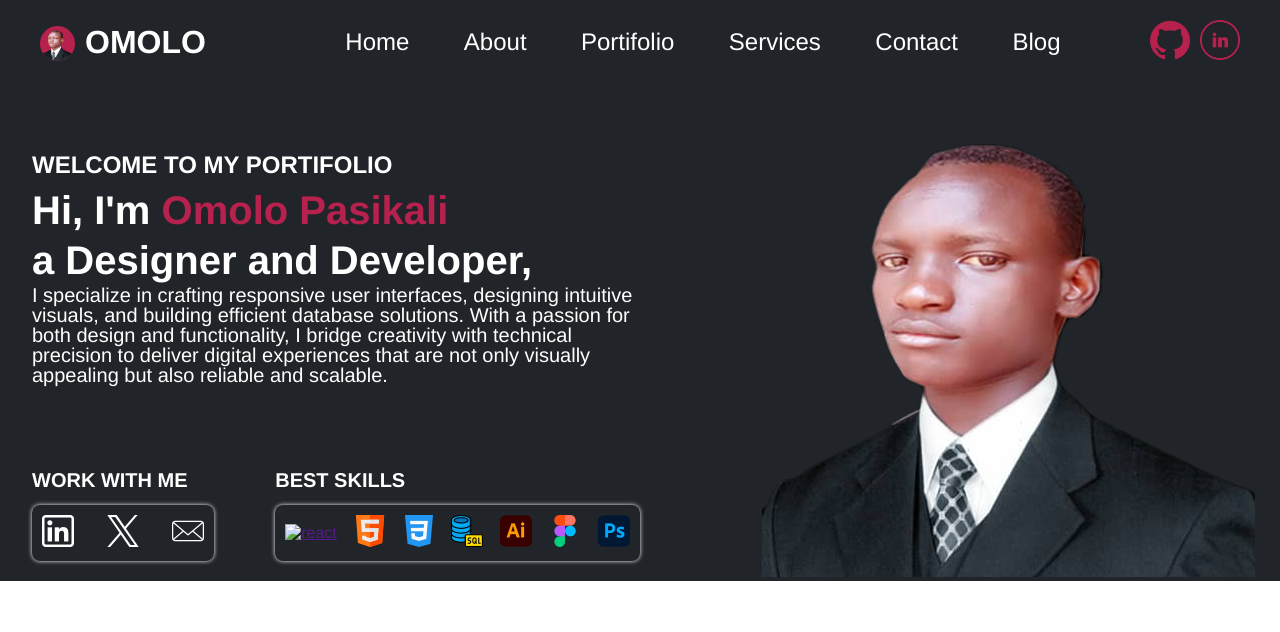
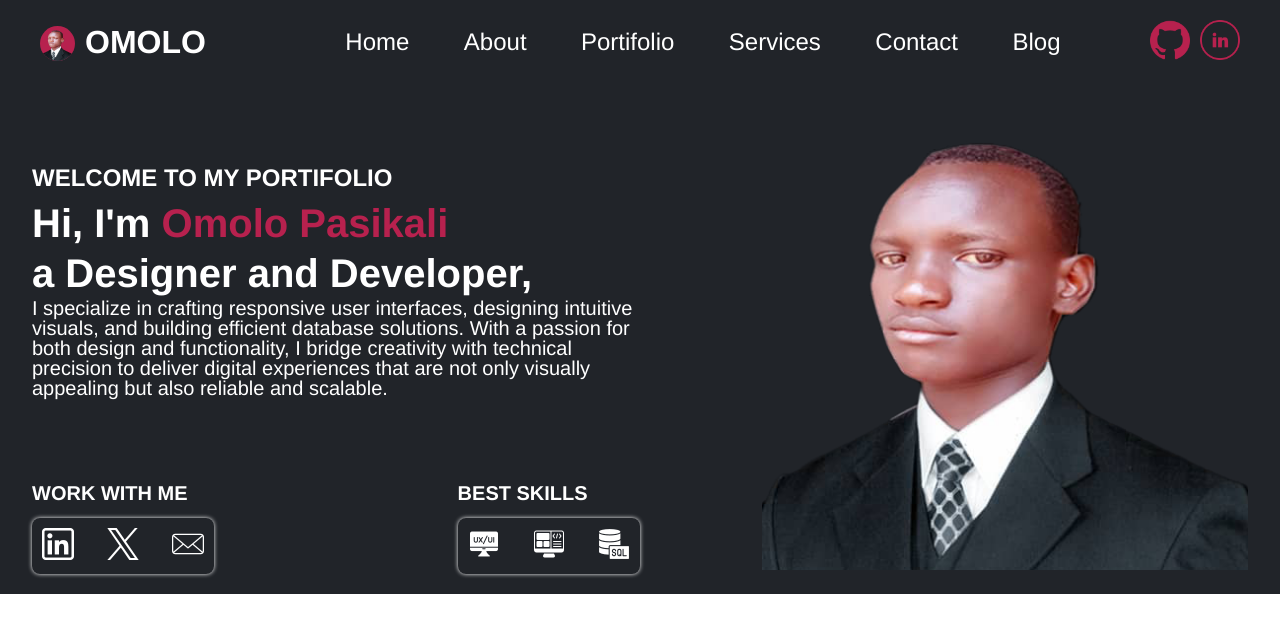
Before and after one commit to Pascal01dev/dev-portifolio, a plain HTML site: page index.html in a window 1280 px wide. Drawn offline with Linux system fonts and the light colour scheme.

Commit message:
finishing hero

```diff
--- a/index.html
+++ b/index.html
@@ -54,13 +54,9 @@
               <div class="hero-skills">
                 <h2>BEST SKILLS</h2>
                 <div class="skills-tools">
-                  <a href=""> <img src="assets/atom (1).png" alt="react"> </a>
-                  <a href=""> <img src="assets/html.png" alt="html"> </a>
-                  <a href=""> <img src="assets/css-3.png" alt="css"> </a>
-                  <a href=""> <img src="assets/database.png" alt="css"> </a>
-                  <a href=""> <img src="assets/illustrator.png" alt="html"> </a>
-                  <a href=""> <img src="assets/figma.png" alt="css"> </a>
-                  <a href=""> <img src="assets/photoshop.png" alt="css"> </a>
+                  <a href=""> <img src="assets/ux.png" alt="UI/UXt"> </a>
+                  <a href=""> <img src="assets/front-end-programming.png" alt="FRONTEND"> </a>
+                  <a href=""> <img src="assets/sql-server.png" alt="SQL"> </a>
                 </div>
               </div>
             </div>
--- a/style.css
+++ b/style.css
@@ -161,7 +161,7 @@ main{
 }
 
 .hero-skills{
-    width: 60%;
+    width: 30%;
     height: auto;
 }
 
@@ -176,6 +176,19 @@ main{
     box-shadow: 0 0 4px;
     /* background-color: brown; */
 }
+
+.hero-skills a img{
+    width: 32px;
+    height: 32px;
+}
+
 .hero-developer{
-    width: 40%
+    width: 40%;
+    height:auto;
+    padding-bottom: 20px;
+    /* border: 2px solid var(--secondary-color); */
 }
+
+.hero-developer img{
+    width: 100%;
+}
```
Also changed, not shown: assets/front-end-programming.png (added), assets/sql-server.png (added), assets/ux.png (added).
